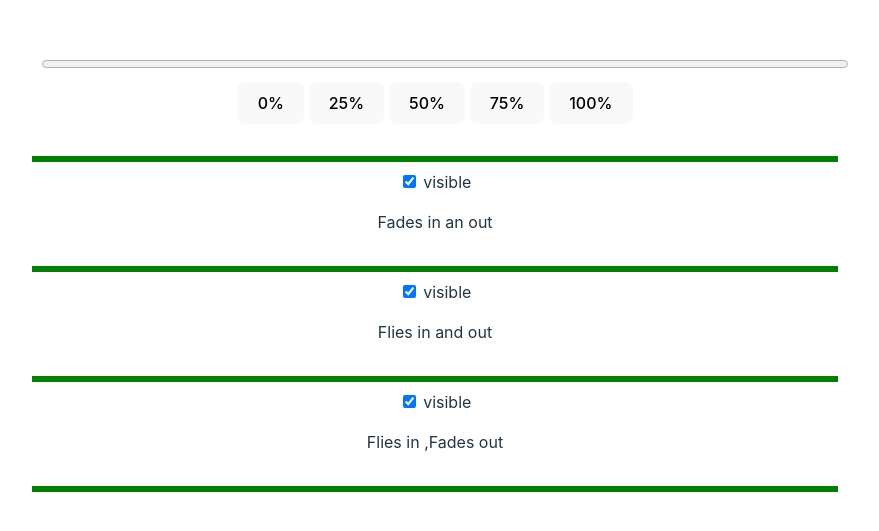
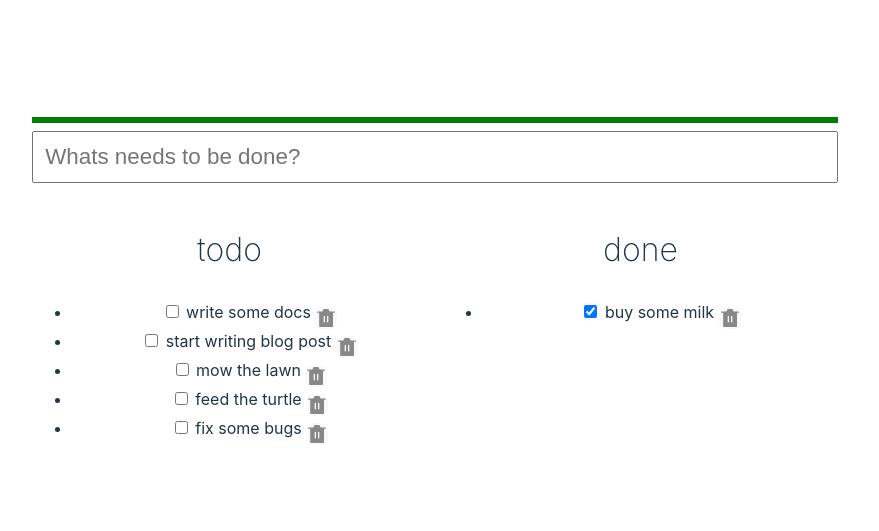
Before and after one commit to leenusdarnal/example-codes, a Svelte app in the folder learn-svelte/helloworld01/: page / in a window 1280 px wide. Shown: the part 127-658 px from the top of the page, without its empty margins (205-1084 px from the left). Built offline with nearby package versions, Linux system fonts and the light colour scheme.

Commit message:
svlete examples

```diff
--- a/learn-svelte/helloworld01/src/App.svelte
+++ b/learn-svelte/helloworld01/src/App.svelte
@@ -26,6 +26,8 @@
   import Fade from './advance/Motion/Fade.svelte'
   import Fly from './advance/Motion/Fly.svelte'
   import FadeNFly from './advance/Motion/FadeNFly.svelte'
+  import CustomCssTransitions from './advance/Motion/transition/customCssTransitions.svelte'
+  import Todo from './advance/Motion/transition/todos/Todo.svelte'
 </script>
 
 <!-- <Counter />
@@ -80,15 +82,18 @@
 <BindingStore /> -->
 
 <!-- Advanced -->
-<Tweens />
+<!-- <Tweens /> -->
+<!-- <hr /> -->
+<!-- <Springs /> -->
+<!-- <Fade /> -->
+<!-- <hr /> -->
+<!-- <Fly /> -->
+<!-- <hr /> -->
+<!-- <FadeNFly /> -->
+<!-- <hr /> -->
+<!-- <CustomCssTransitions /> -->
 <hr />
-<!-- <Springs /> -->
-<Fade />
-<hr />
-<Fly />
-<hr />
-<FadeNFly />
-<hr />
+<Todo />
 
 <style>
   hr {
--- /dev/null
+++ b/learn-svelte/helloworld01/src/advance/Motion/transition/customCssTransitions.svelte
@@ -0,0 +1,48 @@
+<script>
+  import { elasticOut } from 'svelte/easing'
+  import { fade } from 'svelte/transition'
+
+  let visible = true
+
+  function spin(node, { duration }) {
+    return {
+      duration,
+      css: (t) => {
+        const eased = elasticOut(t)
+        return `
+					transform: scale(${eased}) rotate(${eased * 1080}deg);
+					color: hsl(
+						${Math.trunc(t * 360)},
+						${Math.min(100, 1000 * (1 - t))}%,
+						${Math.min(50, 500 * (1 - t))}%
+					);`
+      },
+    }
+  }
+</script>
+
+<label>
+  <input type="checkbox" bind:checked={visible} />
+  visible
+</label>
+
+{#if visible}
+  <div class="centered" in:spin={{ duration: 8000 }} out:fade>
+    <span>transitions!</span>
+  </div>
+{/if}
+
+<style>
+  .centered {
+    position: absolute;
+    left: 50%;
+    top: 50%;
+    transform: translate(-50%, -50%);
+  }
+
+  span {
+    position: absolute;
+    transform: translate(-50%, -50%);
+    font-size: 4em;
+  }
+</style>
--- /dev/null
+++ b/learn-svelte/helloworld01/src/advance/Motion/transition/todos/Todo.svelte
@@ -0,0 +1,52 @@
+<script lang="ts">
+  import { createTodoStore } from './todos'
+  import TodoList from './TodoList.svelte'
+
+  const todos = createTodoStore([
+    { done: false, description: 'write some docs' },
+    { done: false, description: 'start writing blog post' },
+    { done: true, description: 'buy some milk' },
+    { done: false, description: 'mow the lawn' },
+    { done: false, description: 'feed the turtle' },
+    { done: false, description: 'fix some bugs' },
+  ])
+</script>
+
+<div class="board">
+  <input
+    placeholder="Whats needs to be done?"
+    on:keydown={(e) => {
+      if (e.key === 'Enter') {
+        todos.add(e.currentTarget.value)
+        e.currentTarget.value = ''
+      }
+    }}
+  />
+  <div class="todo">
+    <h2>todo</h2>
+    <TodoList store={todos} done={false} />
+  </div>
+
+  <div class="done">
+    <h2>done</h2>
+    <TodoList store={todos} done={true} />
+  </div>
+</div>
+
+<style>
+  .board {
+    display: grid;
+    grid-template-columns: 1fr 1fr;
+    grid-column-gap: 1em;
+  }
+  .board > input {
+    font-size: 1.4em;
+    grid-column: 1/3;
+    padding: 0.5em;
+    margin: 0 0 1rem 0;
+  }
+  h2 {
+    font-size: 2em;
+    font-weight: 200;
+  }
+</style>
--- /dev/null
+++ b/learn-svelte/helloworld01/src/advance/Motion/transition/todos/TodoList.svelte
@@ -0,0 +1,38 @@
+<script lang="ts">
+  import type { store } from './todos'
+  import { send, receive } from './transition'
+
+  export let store: store
+  export let done: boolean
+</script>
+
+<ul class="todos">
+  {#each $store.filter((todo) => todo.done === done) as todo (todo.id)}
+    <li class:done in:receive={{ key: todo.id }} out:send={{ key: todo.id }}>
+      <label
+        ><input
+          type="checkbox"
+          checked={todo.done}
+          on:change={(e) => store.mark(todo, e.currentTarget.checked)}
+        />
+        <span>{todo.description}</span>
+        <button on:click={() => store.remove(todo)} aria-label="Remove" />
+      </label>
+    </li>
+  {/each}
+</ul>
+
+<style>
+  label {
+    width: 100%;
+    height: 100%;
+    text-decoration: none;
+  }
+  span {
+    flex: 1;
+  }
+  button {
+    padding: 10px;
+    background-image: url(./remove.svg);
+  }
+</style>
--- /dev/null
+++ b/learn-svelte/helloworld01/src/advance/Motion/transition/todos/todos.ts
@@ -0,0 +1,46 @@
+import { writable } from 'svelte/store'
+
+export type createTodoStore = {
+  done: boolean
+  description: string
+}
+
+export type todo = {
+  done: boolean
+  description: string
+  id: number
+}
+
+export function createTodoStore(initial: createTodoStore[]) {
+  let uid = 1
+
+  const todos = initial.map(({ done, description }) => {
+    return {
+      id: uid++,
+      done,
+      description,
+    }
+  })
+  const { subscribe, update } = writable(todos)
+  return {
+    subscribe,
+    add: (description: string) => {
+      const todo: todo = {
+        id: uid++,
+        description,
+        done: false,
+      }
+      update(($todos) => [...$todos, todo])
+    },
+    remove: (todo: todo) => {
+      update(($todos) => $todos.filter((t) => t !== todo))
+    },
+    mark: (todo: todo, done: boolean) => {
+      update(($todos) => [
+        ...$todos.filter((t) => t !== todo, { ...todo, done }),
+      ])
+    },
+  }
+}
+
+export type store = ReturnType<typeof createTodoStore>
--- /dev/null
+++ b/learn-svelte/helloworld01/src/advance/Motion/transition/todos/transition.ts
@@ -0,0 +1,18 @@
+import { crossfade } from 'svelte/transition'
+import { quintOut } from 'svelte/easing'
+
+export const [send, receive] = crossfade({
+  duration: (d) => Math.sqrt(d * 200),
+  fallback(node, params) {
+    const style = getComputedStyle(node)
+    const transform = style.transform === 'none'
+    return {
+      duration: 600,
+      easing: quintOut,
+      css: (t) => `
+      transform:${transform} scale(${t});
+      opacity:${t};
+      `,
+    }
+  },
+})
--- a/learn-svelte/helloworld01/tsconfig.json
+++ b/learn-svelte/helloworld01/tsconfig.json
@@ -20,7 +20,8 @@
     "src/**/*.ts",
     "src/**/*.js",
     "src/**/*.svelte",
-    "src/lib/util.ts"
+    "src/lib/util.ts",
+    "src/advance/Motion/transition/todos/todos.ts"
   ],
   "references": [{ "path": "./tsconfig.node.json" }]
 }
```
Also changed, not shown: learn-svelte/helloworld01/src/advance/Motion/transition/todos/remove.svg (added).
